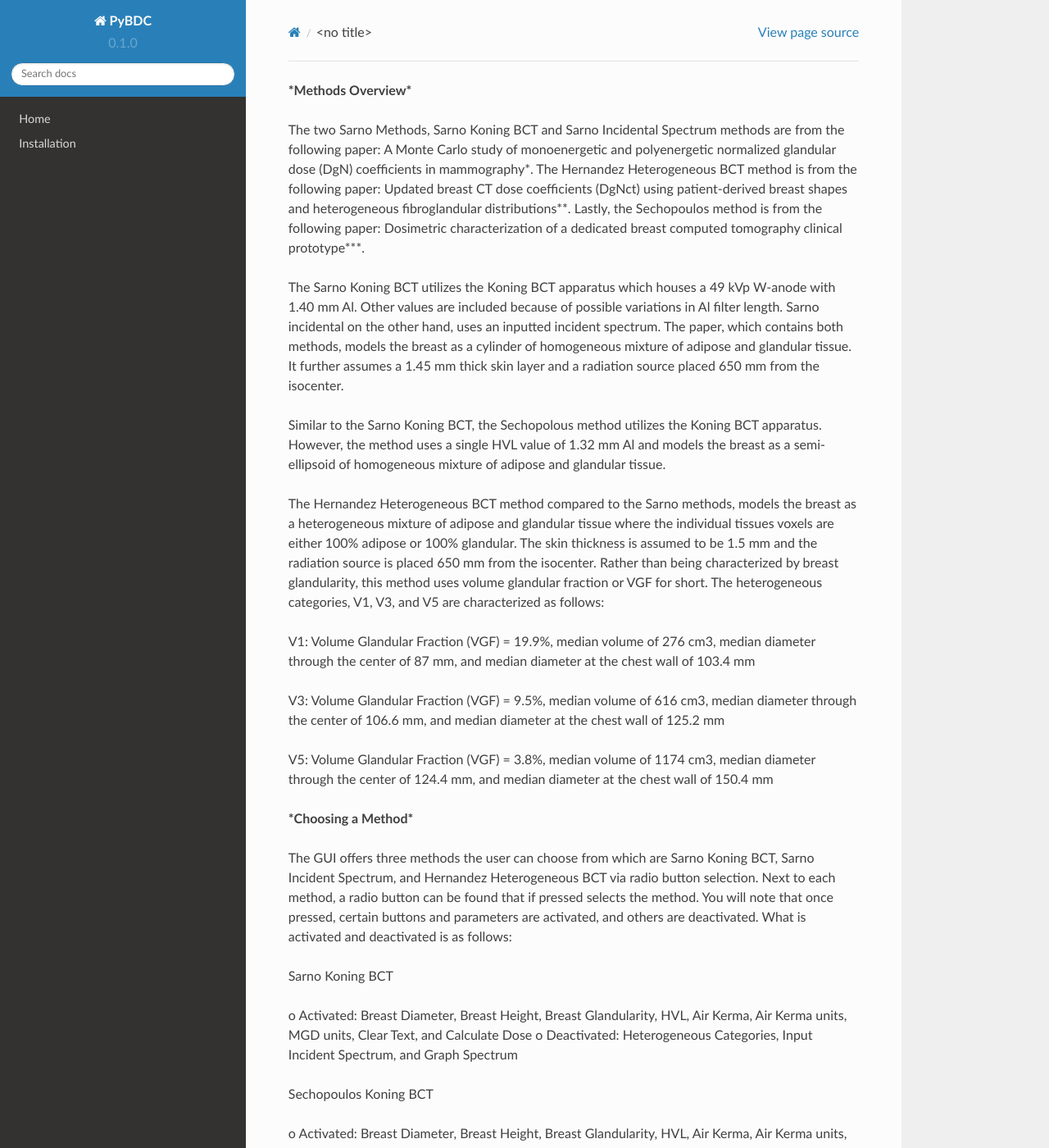
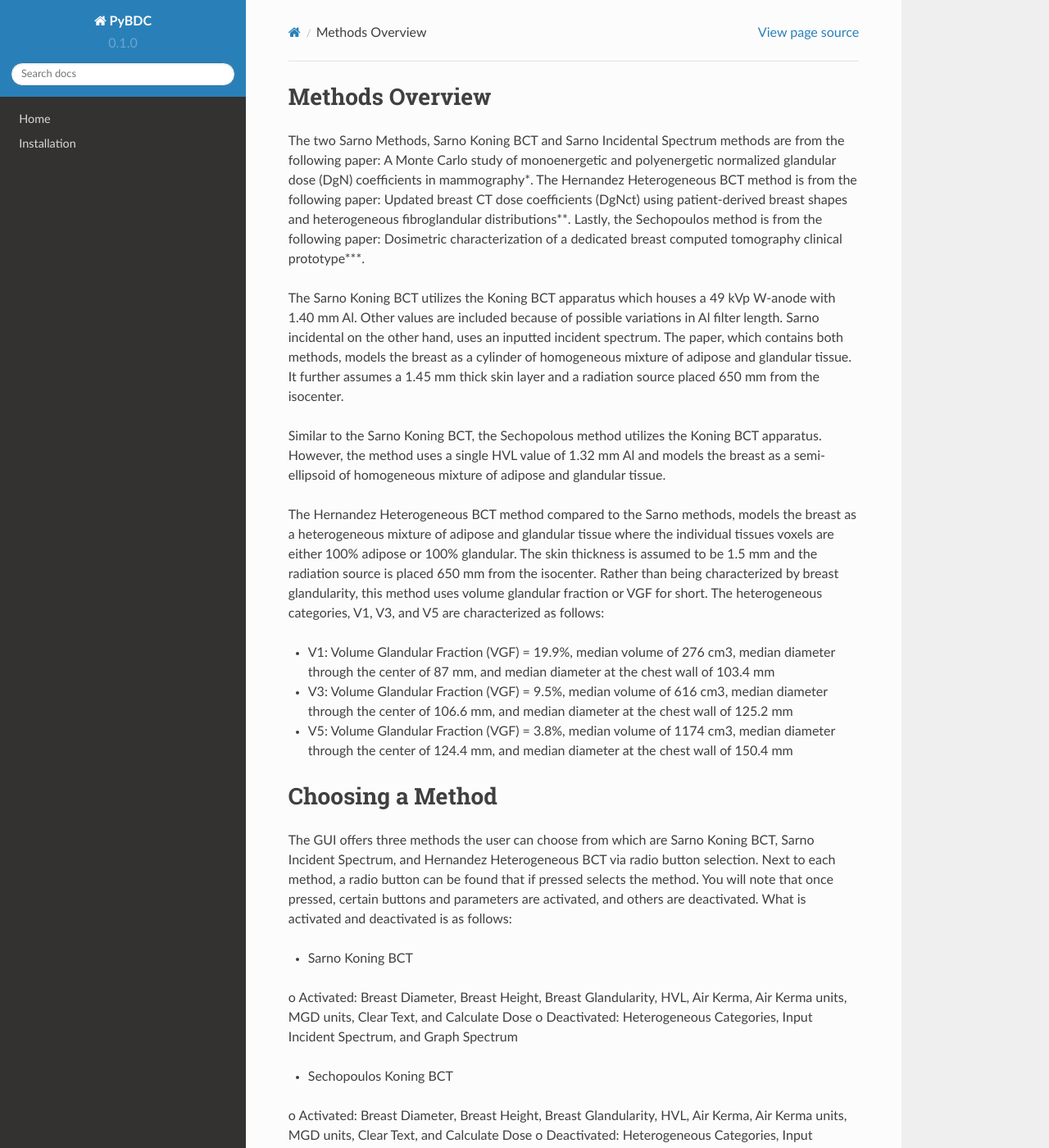
Before and after one commit to harshamarupudi56/PyBDC, a Sphinx documentation site: the page built from Doc/methods.rst, in a window 1280 px wide and 1400 px high. Shown: the whole window at 82% size. Built offline with Sphinx 7.4.7 and the Read the Docs theme 2.0.0, drawn with Linux system fonts in a browser that asks for light colours; pages that are not in the unit, such as notebooks, are missing from menus; some of the changed text lies outside the part shown.

Commit message:
Update methods.rst

```diff
--- a/Doc/methods.rst
+++ b/Doc/methods.rst
@@ -1,4 +1,5 @@
-***Methods Overview***
+Methods Overview
+==================
 
 The two Sarno Methods, Sarno Koning BCT and Sarno Incidental Spectrum methods are from the following paper: A Monte Carlo study of monoenergetic and polyenergetic normalized glandular dose (DgN) coefficients in mammography*. The Hernandez Heterogeneous BCT method is from the following paper: Updated breast CT dose coefficients (DgNct) using patient-derived breast shapes and heterogeneous fibroglandular distributions**. Lastly, the Sechopoulos method is from the following paper: Dosimetric characterization of a dedicated breast computed tomography clinical prototype***.
 
@@ -15,8 +16,8 @@ The Hernandez Heterogeneous BCT method compared to the Sarno methods, models the
 •	V5: Volume Glandular Fraction (VGF) = 3.8%, median volume of 1174 cm3, median diameter through the center of 124.4 mm, and median diameter at the chest wall of 150.4 mm
 
 
-***Choosing a Method***
-
+Choosing a Method
+==================
 The GUI offers three methods the user can choose from which are Sarno Koning BCT, Sarno Incident Spectrum, and Hernandez Heterogeneous BCT via radio button selection. Next to each method, a radio button can be found that if pressed selects the method. You will note that once pressed, certain buttons and parameters are activated, and others are deactivated. What is activated and deactivated is as follows:
 
 •	Sarno Koning BCT
@@ -102,7 +103,8 @@ Table 2. Summary of Buttons and their functions.
 
 *The chosen incident spectrum file must have a specific format which differs for the method chosen. This format is further elucidated in the Incident Spectrum Format section found below.
 
-***Incident Spectrum Format***
+Incident Spectrum Format
+==================
 
 First, the incident spectrum must be saved in a text file (typically a ‘.txt’ file but any text file format is accepted) and it can have any name (there is no naming convention). Next, the text file inputs must be in the form of two columns where the keV is the first column and the counts is the second column. An image of the proper format is show below. You will note that the keV uses a step size of 0.5. Any step size can be used. The Hernandez Heterogeneous BCT DgN coefficients are interpolated to fit any step size.
 
```
